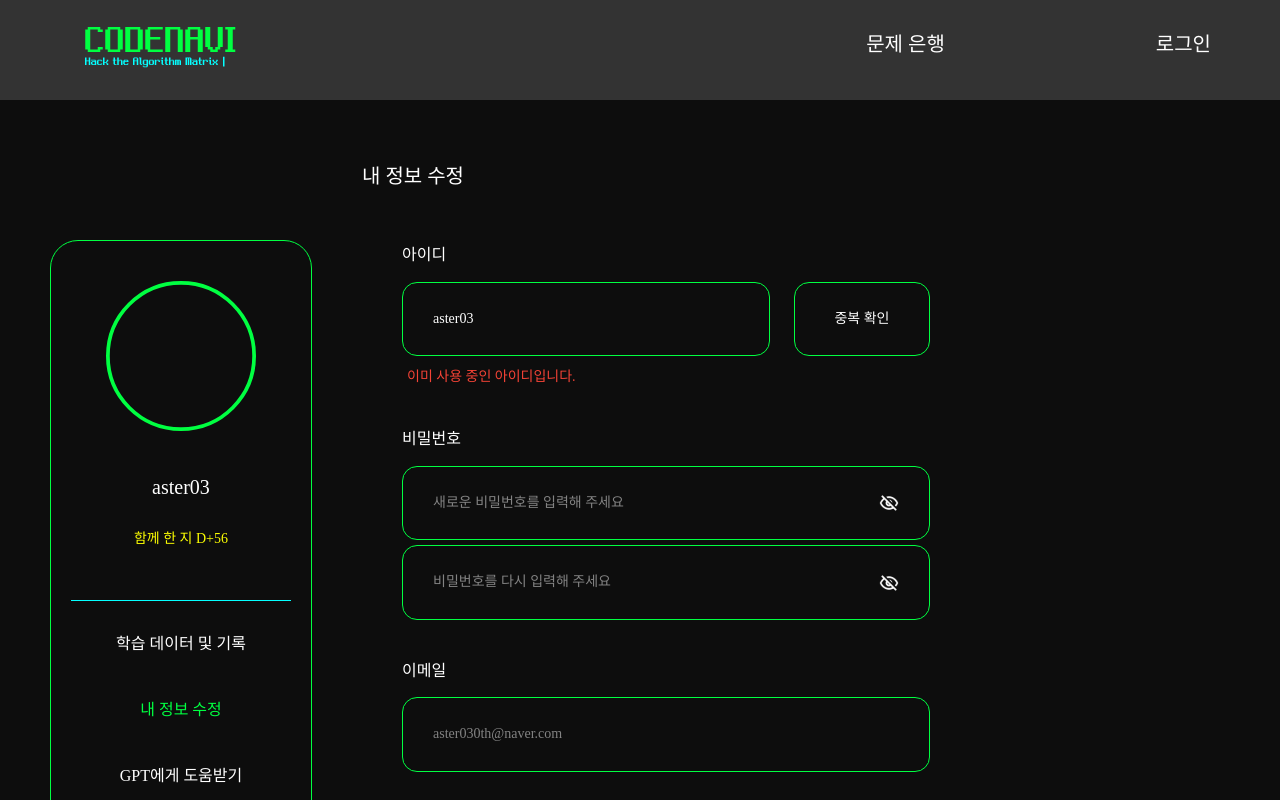
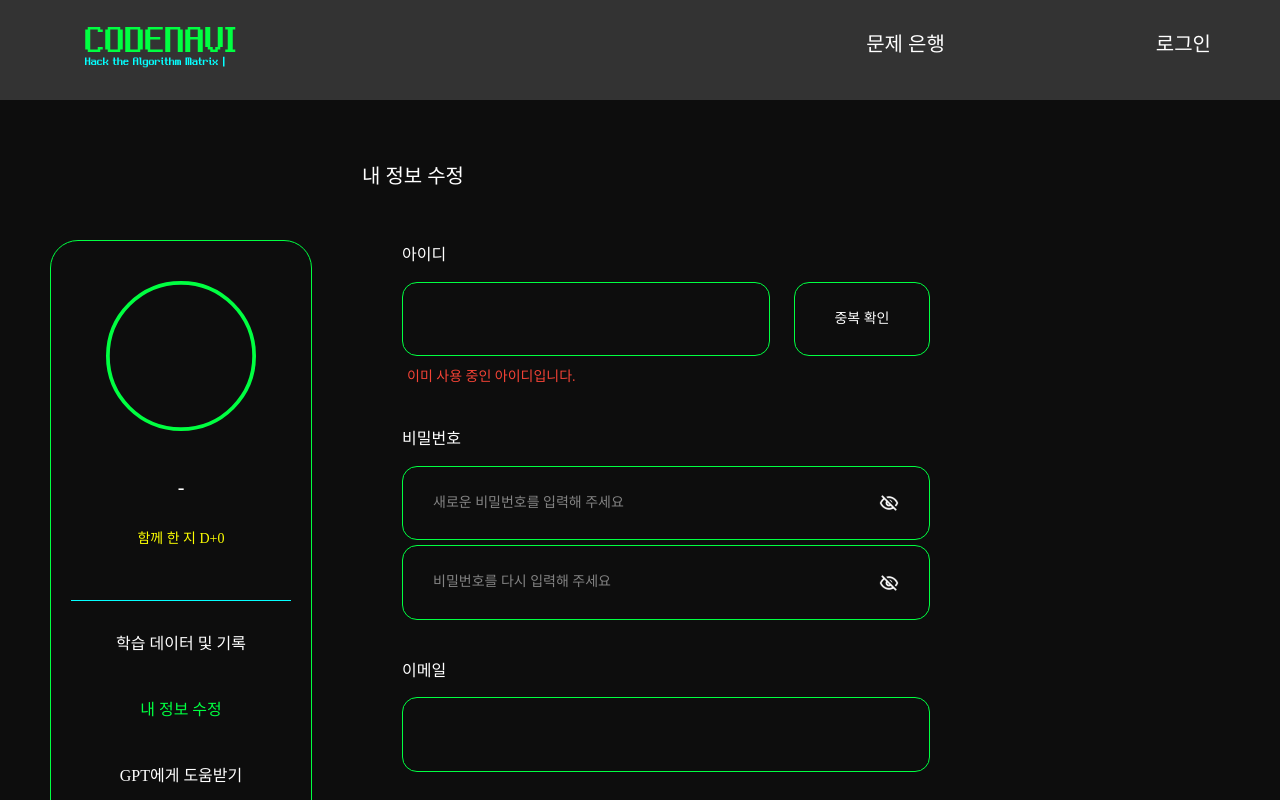
Before and after one commit to Goorm-CodeNavi/frontend, a React (Create React App) app: page /mypage/edit in a window 1280 px wide. Shown: the top 800 px of the page. Built offline with nearby package versions, Linux system fonts and the light colour scheme; no server answers; a web font is replaced by a local one.

Commit message:
feat: 유저 정보 받아오기 API 연동 완료

```diff
--- a/src/api/axios.js
+++ b/src/api/axios.js
@@ -28,14 +28,19 @@ CustomAxios.interceptors.response.use(
   (response) => response,
   async (error) => {
     const originalRequest = error.config;
+    const status = error?.response?.status;
+    const code = error?.response?.data?.code;
 
     // auth 경로는 리프레시 시도 X (루프 방지)
     if (isAuthPath(originalRequest?.url)) {
       return Promise.reject(error);
     }
 
-    // 액세스 토큰 만료 (401)
-    if (error.response && error.response.status === 401 && !originalRequest._retry) {
+    // 액세스 토큰 만료로 간주: 401 (일반) 또는 404 + USER4004(명세)
+    const isAuthExpired =
+      (status === 401) || (status === 404 && code === "USER4004");
+
+    if (isAuthExpired && !originalRequest._retry) {
       originalRequest._retry = true;
 
       try {
--- a/src/api/userApi.js
+++ b/src/api/userApi.js
@@ -1,5 +1,6 @@
 import CustomAxios from "./axios";
 
+// 로그인
 export const login = async ({ username, password }) => {
   const { data } = await CustomAxios.post(
     "/api/auth/login",
@@ -10,7 +11,19 @@ export const login = async ({ username, password }) => {
   return data;
 };
 
+// 로그아웃
 export const logout = () => {
   localStorage.removeItem("accessToken");
   localStorage.removeItem("refreshToken");
 };
+
+// 내 정보 조회
+export const getUserinfo = async () => {
+  const { data } = await CustomAxios.get("/api/users/me");
+
+  if (!data?.isSuccess) {
+    const msg = data?.message || "사용자 조회 실패";
+    throw new Error(msg);
+  }
+  return data.result;
+};
--- /dev/null
+++ b/src/contexts/UserContext.jsx
@@ -0,0 +1,54 @@
+import React, { createContext, useContext, useEffect, useMemo, useState } from "react";
+import { getUserinfo } from "../api/userApi";
+import { useAuth } from "./AuthContext";
+
+const UserContext = createContext(null);
+
+export const UserProvider = ({ children }) => {
+    const { isLoggedIn } = useAuth();
+    const [user, setUser] = useState(null);
+    const [loading, setLoading] = useState(false);
+    const [error, setError] = useState(null);
+
+    const refresh = async () => {
+        if (!isLoggedIn) {
+            setUser(null);
+            setError(null);
+            return;
+        }
+        try {
+            setLoading(true);
+            const me = await getUserinfo();
+            setUser(me);
+            setError(null);
+        } catch (err) {
+            setUser(null);
+            setError(err);
+        } finally {
+            setLoading(false);
+        }
+    };
+
+    // 로그인 상태가 true가 되면 프로필 로딩
+    useEffect(() => {
+        if (isLoggedIn) {
+            refresh();
+        } else {
+            setUser(null);
+            setError(null);
+        }
+    }, [isLoggedIn]);
+
+    const value = useMemo(
+        () => ({ user, loading, error, refresh, setUser }),
+        [user, loading, error]
+    );
+
+    return <UserContext.Provider value={value}>{children}</UserContext.Provider>;
+};
+
+export const useUser = () => {
+    const ctx = useContext(UserContext);
+    if (!ctx) throw new Error("useUser must be used within UserProvider");
+    return ctx;
+};
--- a/src/index.js
+++ b/src/index.js
@@ -4,13 +4,16 @@ import "./assets/scss/setting/style.scss";
 import App from "./App";
 import { BrowserRouter } from "react-router-dom";
 import { AuthProvider } from "./contexts/AuthContext";
+import { UserProvider } from "./contexts/UserContext";
 
 const root = ReactDOM.createRoot(document.getElementById("root"));
 root.render(
   <React.StrictMode>
     <BrowserRouter>
       <AuthProvider>
-        <App />
+        <UserProvider>
+          <App />
+        </UserProvider>
       </AuthProvider>
     </BrowserRouter>
   </React.StrictMode>
--- a/src/pages/mypage/MyPage.jsx
+++ b/src/pages/mypage/MyPage.jsx
@@ -1,21 +1,32 @@
 import React, { useMemo, useState } from 'react';
 import Profile from '../../assets/img/img_profile.svg';
 import { Outlet, useLocation, useNavigate } from 'react-router-dom';
+import { useUser } from "../../contexts/UserContext";
+
+const dPlus = (iso) => {
+    if (!iso) return 0;
+    const created = new Date(iso).getTime();
+    const today = Date.now();
+    return Math.max(0, Math.floor((today - created) / (1000 * 60 * 60 * 24)));
+};
 
 const MyPage = () => {
     const navigate = useNavigate();
     const { pathname } = useLocation();
     const isActive = (sub) => pathname === `/mypage/${sub}`;
 
-    // 더미데이터
-    const userId = "aster03";
-    const togetherDate = 56;
+    const { user, loading } = useUser();
+    const username = user?.username ?? "";
+    const togetherDate = dPlus(user?.created_at);
+
+    if (loading) return <div className="Mypage_wrap"><main>로딩 중...</main></div>;
+
 
     return (
         <div className='Mypage_wrap'>
             <aside>
                 <img src={Profile} alt="Profile" />
-                <div className="user_id">{userId}</div>
+                <div className="user_id">{username || "-"}</div>
                 <div className="together">함께 한 지 D+{togetherDate}</div>
                 <div className="divider"></div>
                 <div className="mypage_menu">
--- a/src/pages/mypage/sections/EditInfo.jsx
+++ b/src/pages/mypage/sections/EditInfo.jsx
@@ -1,12 +1,14 @@
-import React, { useState } from 'react';
+import React, { useEffect, useState } from 'react';
 import Hide from '../../../assets/img/ic_hide.svg';
 import Seek from '../../../assets/img/ic_seek.svg';
+import { useUser } from '../../../contexts/UserContext';
 
 const EditInfo = () => {
-    // 더미데이터
-    const old_id = "aster03";
-    const old_email = "aster030th@naver.com";
-    const notion_email = "aster030th@naver.com";
+    const { user } = useUser();
+
+    const [username, setUsername] = useState(user?.username || "");
+    const [email, setEmail] = useState(user?.email || "");
+    const [notionEmail, setNotionEmail] = useState(user?.email || "");
 
     // 비밀번호 가시성 상태
     const [showPw, setShowPw] = useState(false);
@@ -16,14 +18,17 @@ const EditInfo = () => {
     const [password, setPassword] = useState('');
     const [confirmPassword, setConfirmPassword] = useState('');
 
+    useEffect(() => {
+        setUsername(user?.username || "");
+        setEmail(user?.email || "");
+        setNotionEmail(user?.email || "");
+    }, [user]);
+
     // 비밀번호 일치 여부
     const isMismatch = confirmPassword.length > 0 && password !== confirmPassword;
 
-    const togglePw = () => setShowPw(prev => !prev);
-    const togglePwCheck = () => setShowPwCheck(prev => !prev);
-
-//     const [id, setId] = useState('old@email.com')
-// <input value={id} onChange={(e) => setIc(e.target.value)} />
+    //     const [id, setId] = useState('old@email.com')
+    // <input value={id} onChange={(e) => setIc(e.target.value)} />
 
     return (
         <div className='EditInfo_wrap'>
@@ -32,7 +37,7 @@ const EditInfo = () => {
                 <div className="edit_id">
                     <div className="title">아이디</div>
                     <div className="id">
-                        <input type="text" value={old_id} className='id_input' />
+                        <input type="text" className='id_input' value={username} onChange={(e) => setUsername(e.target.value)} />
                         <div className="dupl_btn">중복 확인</div>
                     </div>
                     <div className="warning">이미 사용 중인 아이디입니다.</div>
@@ -41,15 +46,24 @@ const EditInfo = () => {
                     <div className="title">비밀번호</div>
                     <div className="new_pw">
                         <div className="pw_input">
-                            <input type={showPw ? "text" : "password"} placeholder='새로운 비밀번호를 입력해 주세요' />
+                            <input
+                                type={showPw ? "text" : "password"}
+                                placeholder='새로운 비밀번호를 입력해 주세요'
+                                value={password}
+                                onChange={(e) => setPassword(e.target.value)}
+                            />
                         </div>
-                        <img src={showPw ? Seek : Hide} onClick={togglePw} alt="Hide" />
+                        <img src={showPw ? Seek : Hide} onClick={() => setShowPw(v => !v)} alt="Hide" />
                     </div>
                     <div className="check_new_pw">
                         <div className="pw_input">
-                            <input type={showPwCheck ? "text" : "password"} placeholder='비밀번호를 다시 입력해 주세요' />
+                            <input
+                                type={showPwCheck ? "text" : "password"}
+                                placeholder='비밀번호를 다시 입력해 주세요'
+                                value={confirmPassword}
+                                onChange={(e) => setConfirmPassword(e.target.value)} />
                         </div>
-                        <img src={showPwCheck ? Seek : Hide} onClick={togglePwCheck} alt="Hide" />
+                        <img src={showPwCheck ? Seek : Hide} onClick={() => setShowPwCheck(v => !v)} alt="Hide" />
                     </div>
                     {/* 비밀번호 불일치 시만 표시 */}
                     {isMismatch && (
@@ -59,7 +73,7 @@ const EditInfo = () => {
                 <div className="edit_email">
                     <div className="title">이메일</div>
                     <div className="email_input">
-                        <input type="text" placeholder={old_email} />
+                        <input type="text" value={email} onChange={(e) => setEmail(e.target.value)} />
                     </div>
                 </div>
                 <div className="marketing">
@@ -78,7 +92,7 @@ const EditInfo = () => {
                 <div className="link_notion">
                     <div className="title">노션 연동하기</div>
                     <div className="link_email">
-                        <input type="text" placeholder={notion_email} />
+                        <input type="text" value={notionEmail} onChange={(e) => setNotionEmail(e.target.value)} />
                     </div>
                 </div>
                 <div className="divider"></div>
```
